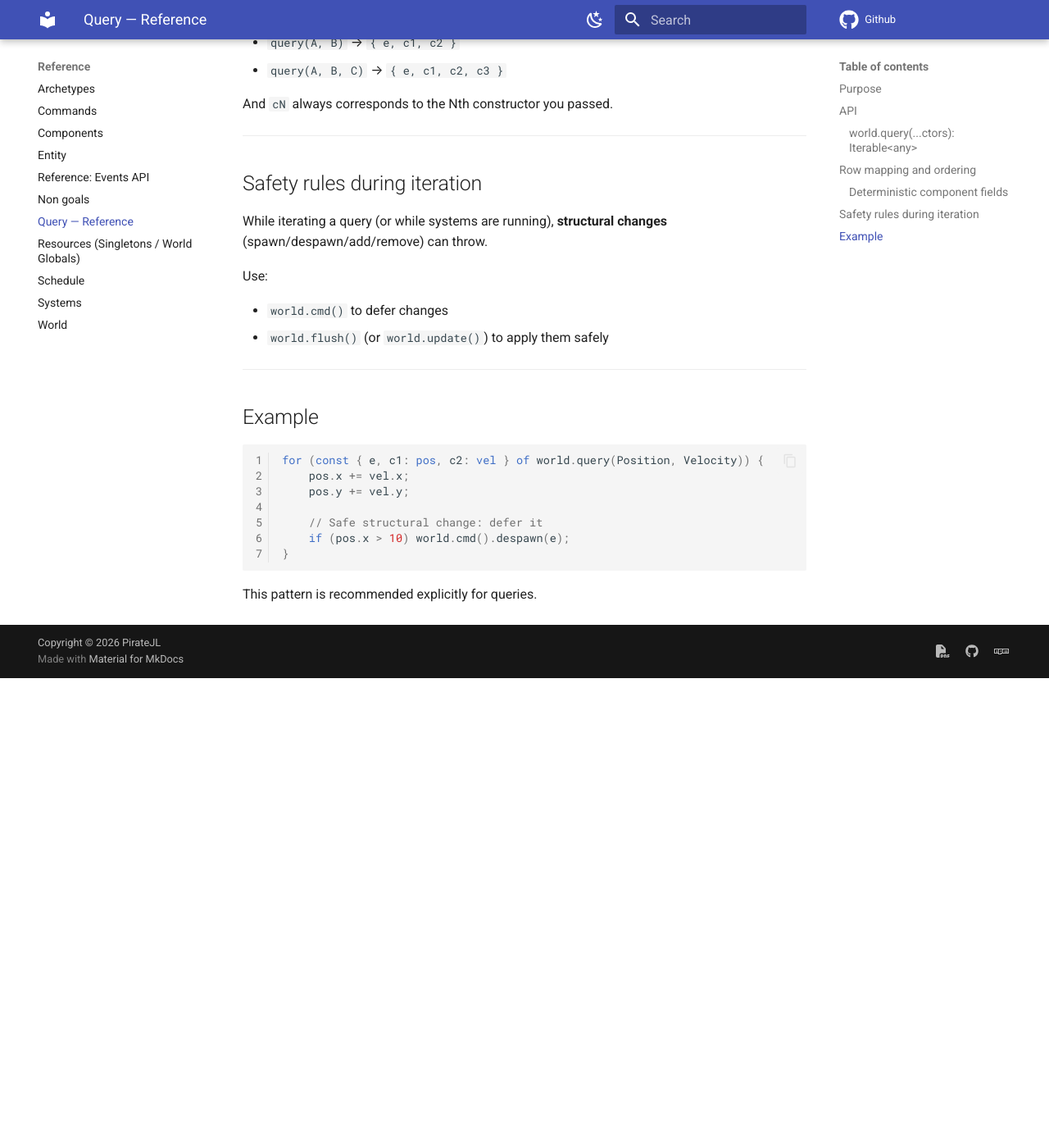
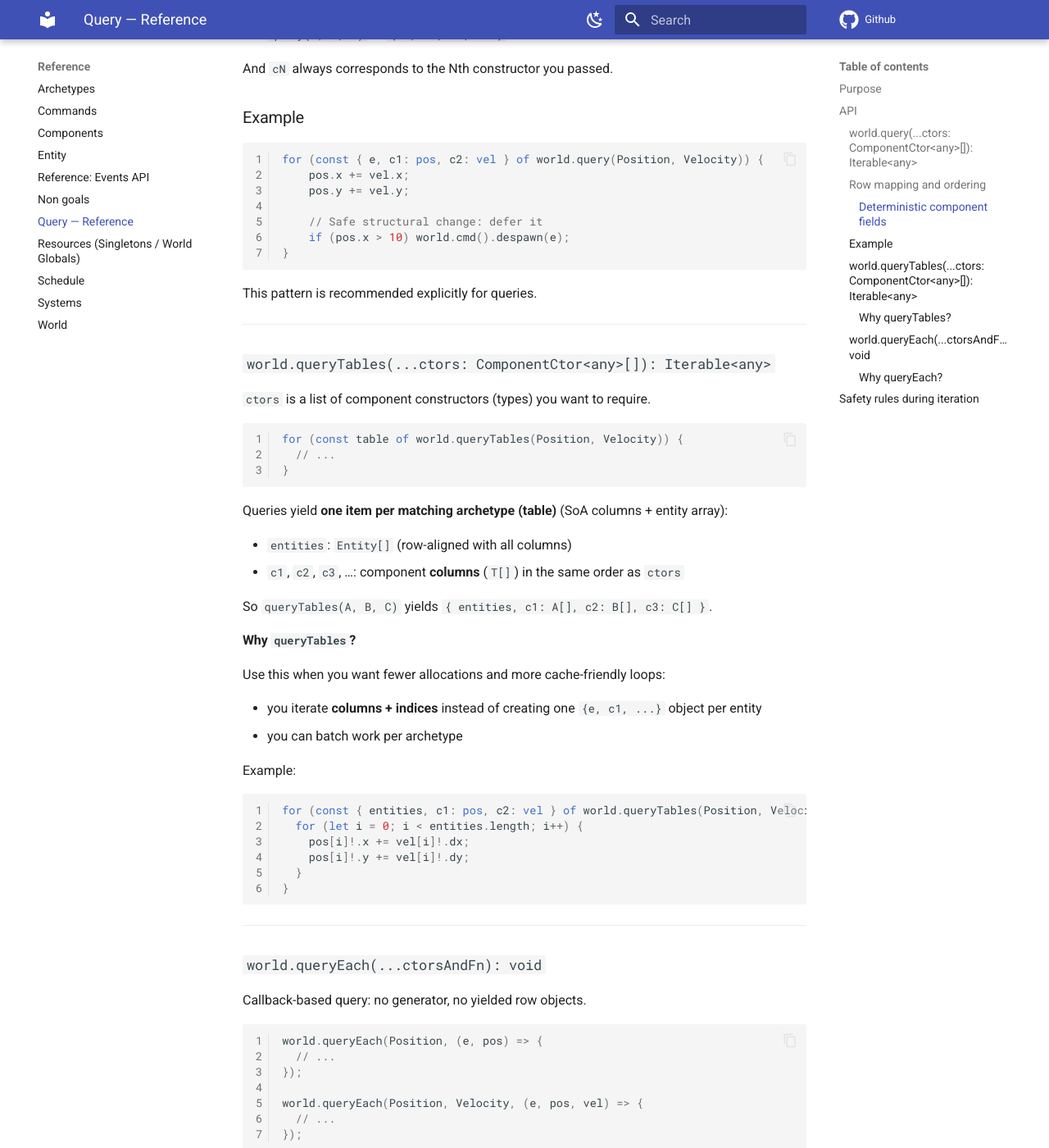
Before and after one commit to PirateJL/archetype-ecs-lib, an MkDocs documentation site: the page built from docs/Reference/queries.md, in a window 1280 px wide and 1400 px high, scrolled down 970 px. Shown: the whole window at 82% size. Built offline with MkDocs 1.6.1 and Material for MkDocs 9.7.7, drawn with Linux system fonts in a browser that asks for light colours; comment, search, counter and statistics services are not loaded; the version menu is left out; before the commit the page ends 1797 px from its top, so only the background shows below that; some of the changed text lies outside the part shown.

Commit message:
FEAT #43 Expand query documentation: clarify type signatures, add queryTables and queryEach examples.

````diff
--- a/docs/Reference/queries.md
+++ b/docs/Reference/queries.md
@@ -8,7 +8,7 @@ A **Query** iterates all entities that have **all required component types**, ef
 
 ## API
 
-### `world.query(...ctors): Iterable<any>`
+### `world.query(...ctors: ComponentCtor<any>[]): Iterable<any>`
 
 `ctors` is a list of component constructors (types) you want to require.
 
@@ -25,11 +25,9 @@ Queries yield rows shaped like:
 
 So `query(A, B, C)` yields `{ e, c1: A, c2: B, c3: C }`.
 
----
+### Row mapping and ordering
 
-## Row mapping and ordering
-
-### Deterministic component fields
+#### Deterministic component fields
 
 The mapping is positional:
 
@@ -39,20 +37,7 @@ The mapping is positional:
 
 And `cN` always corresponds to the Nth constructor you passed.
 
----
-
-## Safety rules during iteration
-
-While iterating a query (or while systems are running), **structural changes** (spawn/despawn/add/remove) can throw.
-
-Use:
-
-* `world.cmd()` to defer changes
-* `world.flush()` (or `world.update()`) to apply them safely
-
----
-
-## Example
+### Example
 
 ```ts
 for (const { e, c1: pos, c2: vel } of world.query(Position, Velocity)) {
@@ -65,3 +50,83 @@ for (const { e, c1: pos, c2: vel } of world.query(Position, Velocity)) {
 ```
 
 This pattern is recommended explicitly for queries.
+
+---
+
+### `world.queryTables(...ctors: ComponentCtor<any>[]): Iterable<any>`
+
+`ctors` is a list of component constructors (types) you want to require.
+
+```typescript
+for (const table of world.queryTables(Position, Velocity)) {
+  // ...
+}
+```
+
+Queries yield **one item per matching archetype (table)** (SoA columns + entity array):
+
+* `entities`: `Entity[]` (row-aligned with all columns)
+* `c1`, `c2`, `c3`, …: component **columns** (`T[]`) in the same order as `ctors`
+
+So `queryTables(A, B, C)` yields `{ entities, c1: A[], c2: B[], c3: C[] }`.
+
+#### Why `queryTables`?
+
+Use this when you want fewer allocations and more cache-friendly loops:
+
+* you iterate **columns + indices** instead of creating one `{e, c1, ...}` object per entity
+* you can batch work per archetype
+
+Example:
+```typescript
+for (const { entities, c1: pos, c2: vel } of world.queryTables(Position, Velocity)) {
+  for (let i = 0; i < entities.length; i++) {
+    pos[i]!.x += vel[i]!.dx;
+    pos[i]!.y += vel[i]!.dy;
+  }
+}
+```
+
+---
+
+### `world.queryEach(...ctorsAndFn): void`
+
+Callback-based query: no generator, no yielded row objects.
+
+```typescript
+world.queryEach(Position, (e, pos) => {
+  // ...
+});
+
+world.queryEach(Position, Velocity, (e, pos, vel) => {
+  // ...
+});
+```
+
+`queryEach(A, B, ...)` calls `fn(e, c1, c2, ...)` where `cN` matches the Nth constructor argument.
+
+So `queryEach(A, B, C, fn)` calls `fn(e, A, B, C)` in that order.
+
+#### Why `queryEach`?
+
+Use this when you want the simplest “do work per entity” loop without generator overhead:
+```typescript
+world.queryEach(Position, Velocity, (e, pos, vel) => {
+  pos.x += vel.dx;
+  pos.y += vel.dy;
+
+  // Safe structural change: defer it
+  if (pos.x > 10) world.cmd().despawn(e);
+});
+```
+
+---
+
+## Safety rules during iteration
+
+While iterating a query (or while systems are running), **structural changes** (spawn/despawn/add/remove) can throw.
+
+Use:
+
+* `world.cmd()` to defer changes
+* `world.flush()` (or `world.update()`) to apply them safely
````
